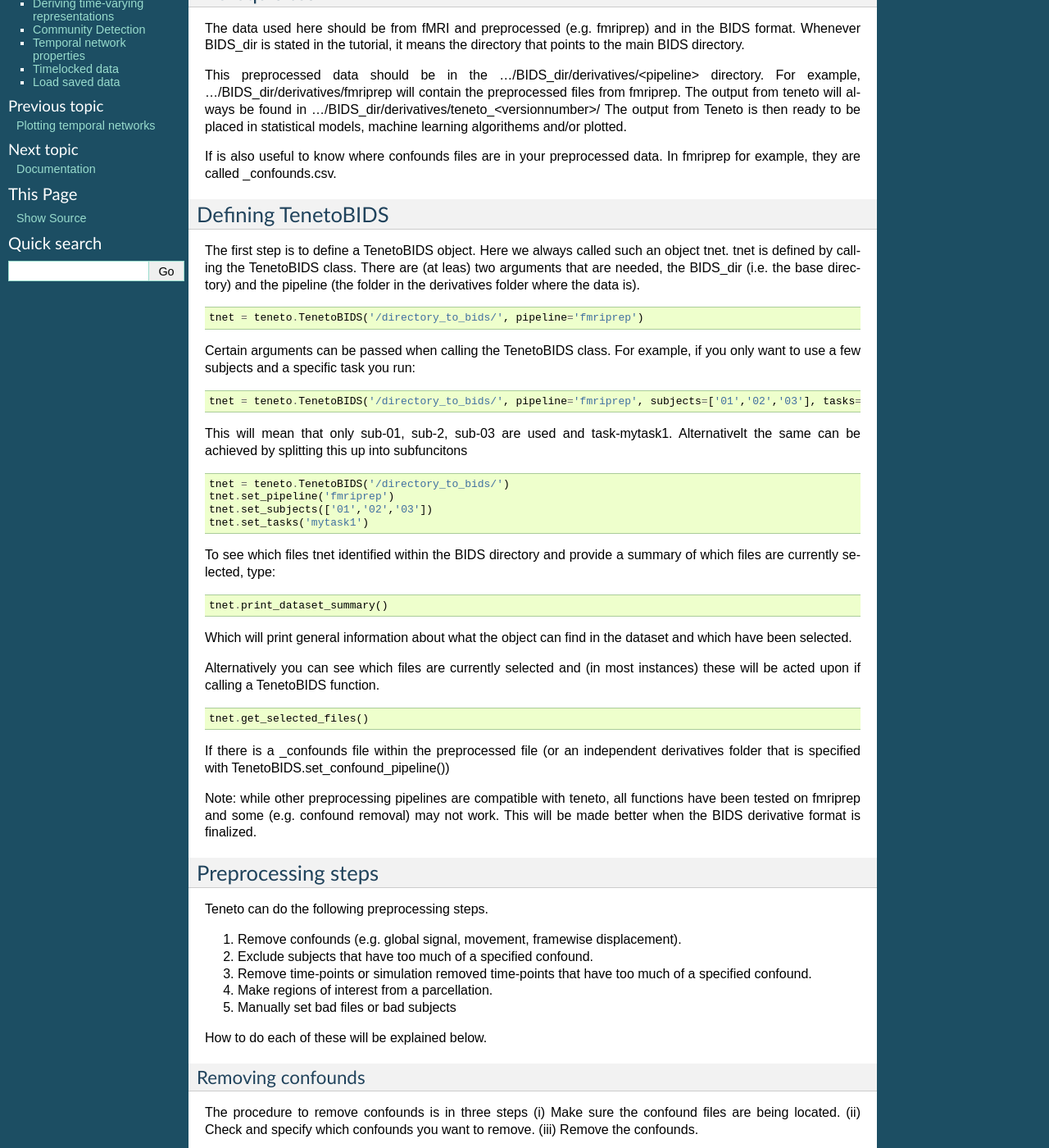
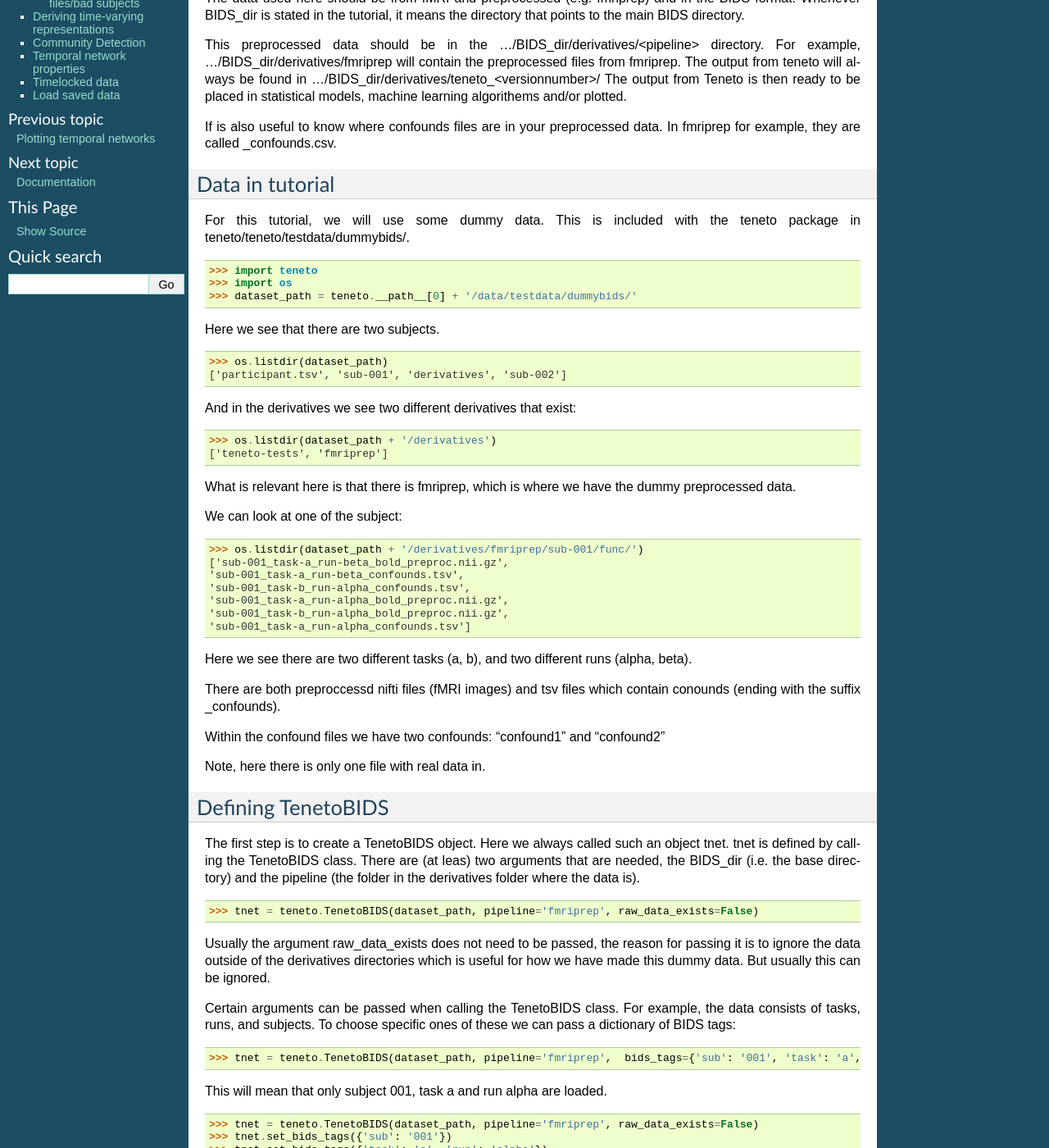
Before and after one commit to wiheto/teneto, a Sphinx documentation site: the page built from docs/tutorial/TenetoBIDS.rst, in a window 1280 px wide and 1400 px high, scrolled down 318 px. Shown: the whole window at 82% size. Built offline with Sphinx 7.4.7, drawn with Linux system fonts in a browser that asks for light colours; pages that are not in the unit, such as notebooks, are missing from menus; some of the changed text lies outside the part shown.

Commit message:
docs update

```diff
--- a/docs/conf.py
+++ b/docs/conf.py
@@ -48,7 +48,8 @@
     'sphinx.ext.viewcode',
     'sphinx.ext.githubpages',
     'sphinx.ext.napoleon',
-    'm2r'
+    'm2r',
+    'sphinx_automodapi.automodapi',
 ]
 
 # Add any paths that contain templates here, relative to this directory.
@@ -115,6 +116,7 @@
 
 # Remove module names in documentation
 add_module_names = False
+add_package_names = False
 
 # -- Options for LaTeX output ------------------------------------------------
 
@@ -174,6 +176,6 @@
 # If true, `todo` and `todoList` produce output, else they produce nothing.
 todo_include_todos = True
 
-
+numpydoc_show_class_members = False
 # MOCK MODULESS
 #autodoc_mock_imports = ['numpy', 'scipy', 'bids', 'igraph', 'louvain', 'python-igraph','seaborn', 'matplotlib.pyplot', 'pandas','scipy','nilearn']
--- a/docs/tutorial/TenetoBIDS.rst
+++ b/docs/tutorial/TenetoBIDS.rst
@@ -9,7 +7,7 @@
 The compatiblity with the BIDS format allows for Teneto to run the analysis on all subjects/files/tasks with only a few lines of code.
 
 Prerequisites
-=================
+===================
 
 The data used here should be from fMRI and preprocessed (e.g. fmriprep) and in the BIDS format. Whenever BIDS_dir is stated in the tutorial, it means the directory that points to the main BIDS directory.
 
@@ -18,30 +16,65 @@
 
 If is also useful to know where confounds files are in your preprocessed data. In fmriprep for example, they are called _confounds.csv.
 
+Data in tutorial
+===================
+
+For this tutorial, we will use some dummy data. This is included with the teneto package in teneto/teneto/testdata/dummybids/.
+
+    >>> import teneto
+    >>> import os
+    >>> dataset_path = teneto.__path__[0] + '/data/testdata/dummybids/'
+
+Here we see that there are two subjects.
+
+    >>> os.listdir(dataset_path)
+    ['participant.tsv', 'sub-001', 'derivatives', 'sub-002']
+
+And in the derivatives we see two different derivatives that exist:
+
+    >>> os.listdir(dataset_path + '/derivatives')
+    ['teneto-tests', 'fmriprep']
+
+What is relevant here is that there is fmriprep, which is where we have the dummy preprocessed data.
+
+We can look at one of the subject:
+
+    >>> os.listdir(dataset_path + '/derivatives/fmriprep/sub-001/func/')
+    ['sub-001_task-a_run-beta_bold_preproc.nii.gz',
+    'sub-001_task-a_run-beta_confounds.tsv',
+    'sub-001_task-b_run-alpha_confounds.tsv',
+    'sub-001_task-a_run-alpha_bold_preproc.nii.gz',
+    'sub-001_task-b_run-alpha_bold_preproc.nii.gz',
+    'sub-001_task-a_run-alpha_confounds.tsv']
+
+Here we see there are two different tasks (a, b), and two different runs (alpha, beta).
+
+There are both preproccessd nifti files (fMRI images) and tsv files which contain conounds (ending with the suffix _confounds).
+
+Within the confound files we have two confounds: "confound1" and "confound2"
+
+Note, here there is only one file with real data in.
+
 Defining TenetoBIDS
 ===================
 
-The first step is to define a TenetoBIDS object. Here we always called such an object tnet. tnet is defined by calling the TenetoBIDS class. There are (at leas) two arguments
+The first step is to create a TenetoBIDS object. Here we always called such an object tnet. tnet is defined by calling the TenetoBIDS class. There are (at leas) two arguments
 that are needed, the BIDS_dir (i.e. the base directory) and the pipeline (the folder in the derivatives folder where the data is).
 
-.. code-block:: python
+    >>> tnet = teneto.TenetoBIDS(dataset_path, pipeline='fmriprep', raw_data_exists=False)
 
-    tnet = teneto.TenetoBIDS('/directory_to_bids/', pipeline='fmriprep')
+Usually the argument raw_data_exists does not need to be passed, the reason for passing it is to ignore the data outside of the derivatives directories which is useful for how we have made this dummy data. But usually this can be ignored.
 
-Certain arguments can be passed when calling the TenetoBIDS class. For example, if you only want to use a few subjects and a specific task you run:
+Certain arguments can be passed when calling the TenetoBIDS class.
+For example, the data consists of tasks, runs, and subjects. To choose specific ones of these we can pass a dictionary of BIDS tags:
 
-.. code-block:: python
+    >>> tnet = teneto.TenetoBIDS(dataset_path, pipeline='fmriprep',  bids_tags={'sub': '001', 'task': 'a', 'run': 'alpha'}, raw_data_exists=False)
 
-    tnet = teneto.TenetoBIDS('/directory_to_bids/', pipeline='fmriprep', subjects=['01','02','03'], tasks='mytask1')
+This will mean that only subject 001, task a and run alpha are loaded.
 
-This will mean that only sub-01, sub-2, sub-03 are used and task-mytask1. Alternativelt the same can be achieved by splitting this up into subfuncitons
-
-.. code-block:: python
-
-    tnet = teneto.TenetoBIDS('/directory_to_bids/')
-    tnet.set_pipeline('fmriprep')
-    tnet.set_subjects(['01','02','03'])
-    tnet.set_tasks('mytask1')
+    >>> tnet = teneto.TenetoBIDS(dataset_path, pipeline='fmriprep', raw_data_exists=False)
+    >>> tnet.set_bids_tags({'sub': '001'})
+    >>> tnet.set_bids_tags({'task': 'a', 'run': 'alpha'})
 
 To see which files tnet identified within the BIDS directory and provide a summary of which files are currently selected, type:
 
@@ -49,21 +82,38 @@
 
     tnet.print_dataset_summary()
 
-Which will print general information about what the object can find in the dataset and which have been selected.
+Which will print something like this:
 
-Alternatively you can see which files are currently selected and (in most instances) these will be acted upon if calling a TenetoBIDS function.
+    --- DATASET INFORMATION ---
+    --- Subjects ---
+    Number of subjects (selected): 1
+    Subjects (selected): 001
+    Bad subjects: 0
+    --- Tasks ---
+    Number of tasks (selected): 1
+    Tasks (selected): a
+    --- Runs ---
+    Number of runs (selected): 1
+    Rubs (selected): alpha
+    --- Sessions ---
+    Number of sessions (selected): 0
+    Sessions (selected):
+    --- PREPROCESSED DATA (Pipelines/Derivatives) ---
+    Pipeline: fmriprep
+    --- SELECTED DATA ---
+    Numnber of selected files: 1
+    [list of files]
 
-.. code-block:: python
+This helps provide some information about the data.
 
-    tnet.get_selected_files()
+If you ever want to retrive data from the BIDS structure, there are two that can be used.
+tnet.load_data() and tnet.get_selected_files(). The former will be demonstrated later.
 
-If there is a _confounds file within the preprocessed file (or an independent derivatives folder that is specified with TenetoBIDS.set_confound_pipeline())
+    >>> paths = tnet.get_selected_files(quiet=1)
 
-.. code-block:: python
-    tnet.get_confound_files()
+Will produce a list of paths for the files that have been selected. The quiet argument states if this information is printed or not.
 
-Note: while other preprocessing pipelines are compatible with teneto, all functions have been tested on fmriprep and some (e.g. confound removal) may not work. This will be made better when the BIDS derivative format is finalized.
-
+Note: while other preprocessing pipelines are compatible with teneto, all functions have been tested on fmriprep and some (e.g. confound removal) may not work. This will be made better when the BIDS derivative formats are finalized.
 
 Preprocessing steps
 ===================
@@ -71,8 +121,8 @@
 Teneto can do the following preprocessing steps.
 
 1. Remove confounds (e.g. global signal, movement, framewise displacement).
-2. Exclude subjects that have too much of a specified  confound.
-3. Remove time-points or simulation removed time-points that have too much of a specified confound.
+2. Exclude files that exceed a certain confound.
+3. Remove time-points that have too much of a specified confound.
 4. Make regions of interest from a parcellation.
 5. Manually set bad files or bad subjects
 
```
Also changed, not shown: other parts of docs/tutorial/TenetoBIDS.rst (+0 -2 lines), docs/teneto.misc.rst (deleted, +0 -18 lines).
